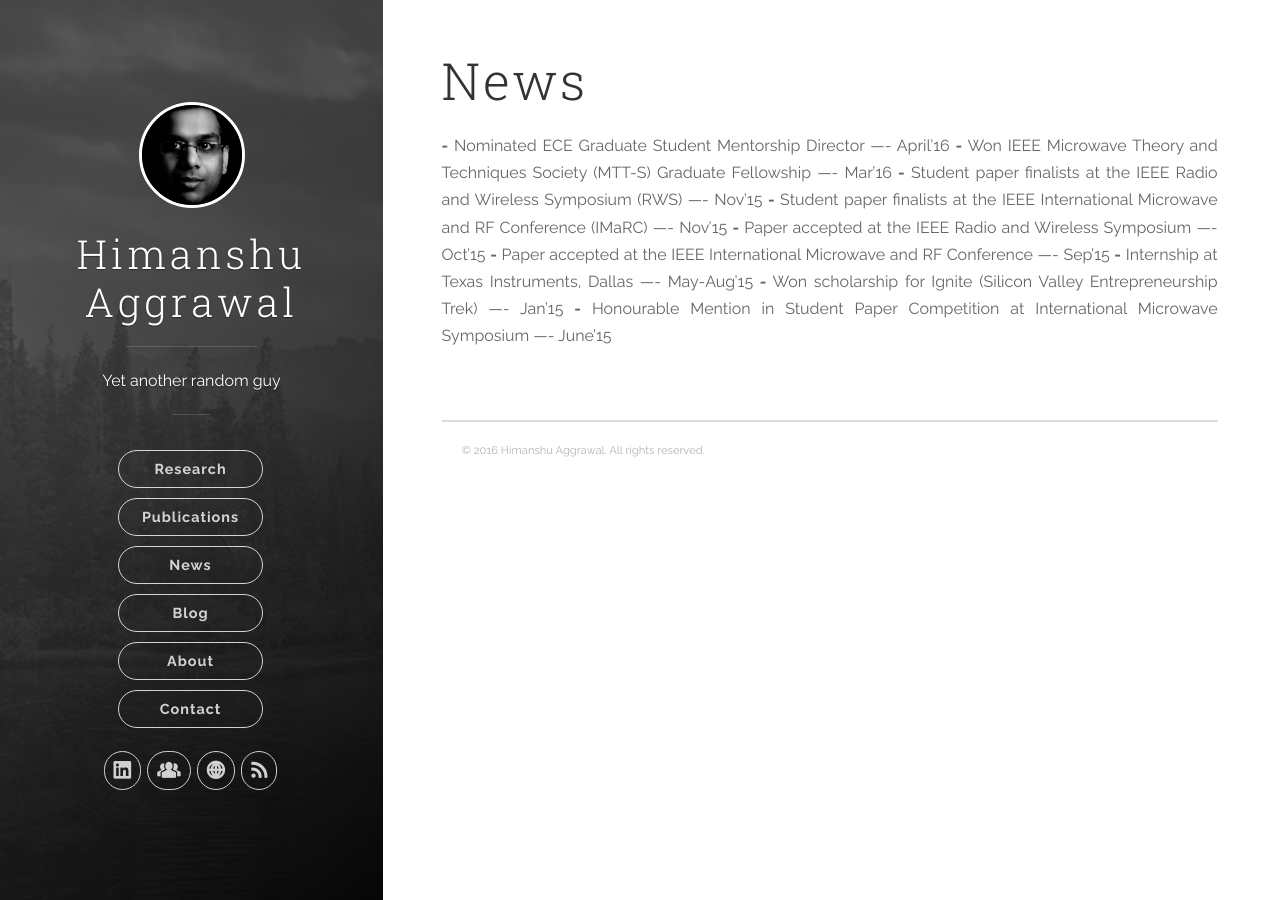
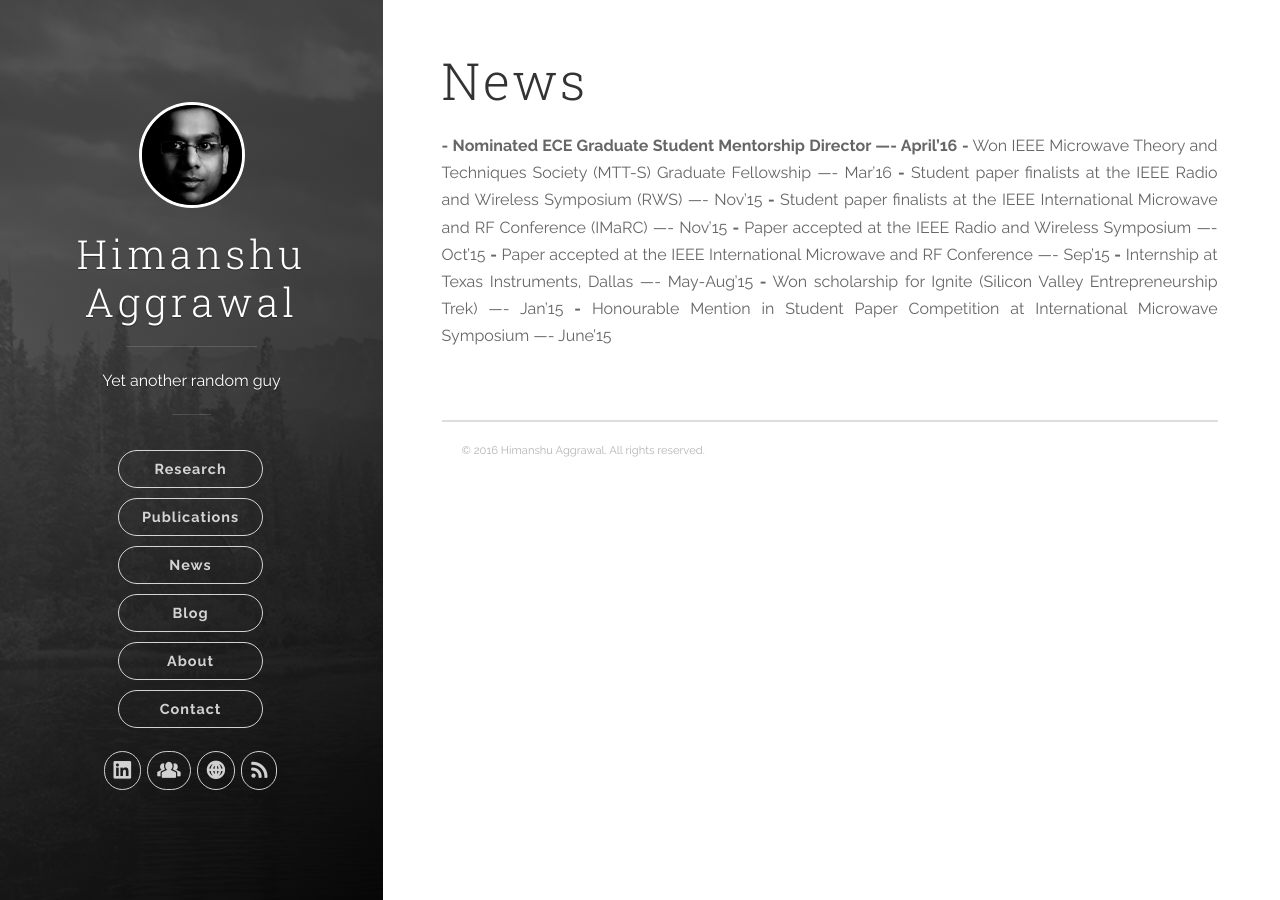
Before and after one commit to ahimanshu13/ahimanshu13.github.io, a Jekyll site: the page built from news/index.md, in a window 1280 px wide. Built offline with Jekyll 4.4.1, drawn with Linux system fonts in a browser that asks for light colours; nearby versions of some CDN libraries.

Commit message:
Updated News

```diff
--- a/news/index.md
+++ b/news/index.md
@@ -4,7 +4,7 @@
 published: true
 ---
 
-**-** Nominated ECE Graduate Student Mentorship Director ----  April'16
+**- Nominated ECE Graduate Student Mentorship Director ----  April'16**
 **-** Won IEEE Microwave Theory and Techniques Society (MTT-S) Graduate Fellowship ---- Mar'16
 **-** Student paper finalists at the IEEE Radio and Wireless Symposium (RWS) ---- Nov'15
 **-** Student paper finalists at the IEEE International Microwave and RF Conference (IMaRC) ---- Nov'15
```
